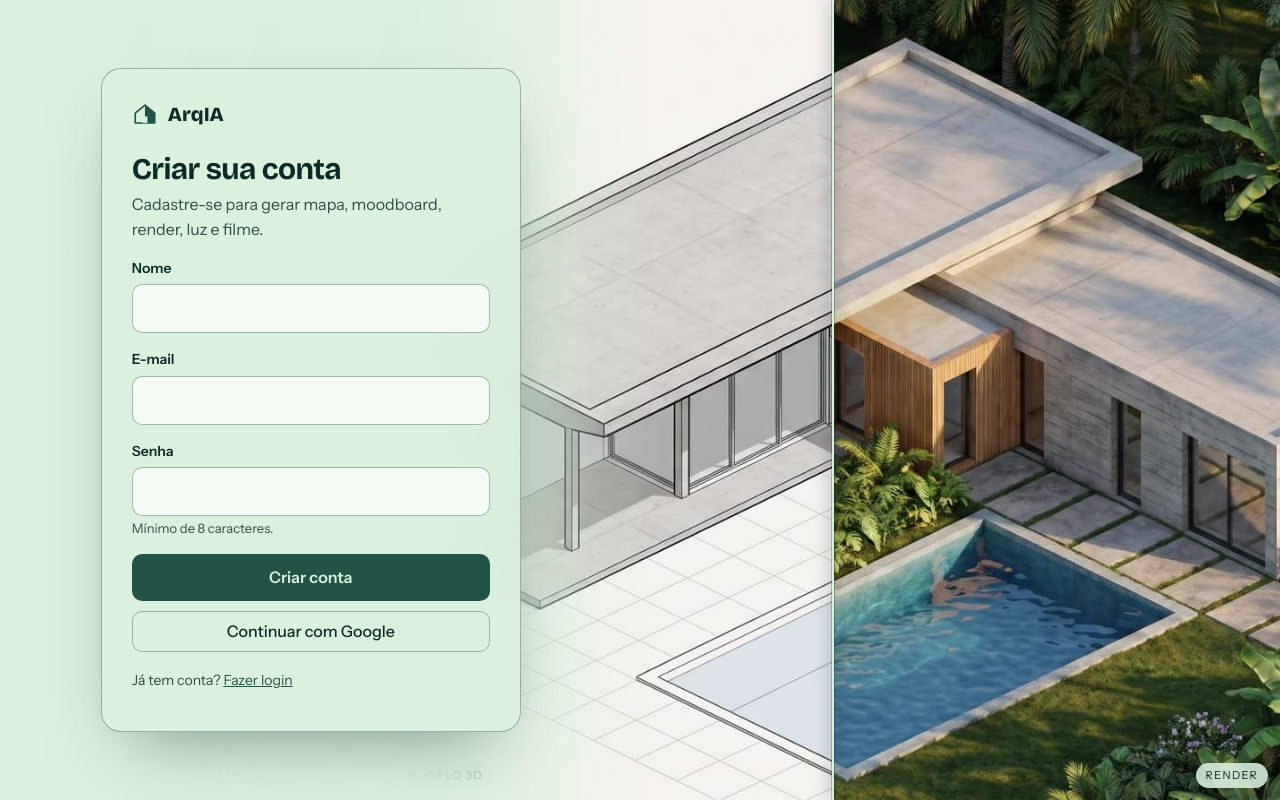
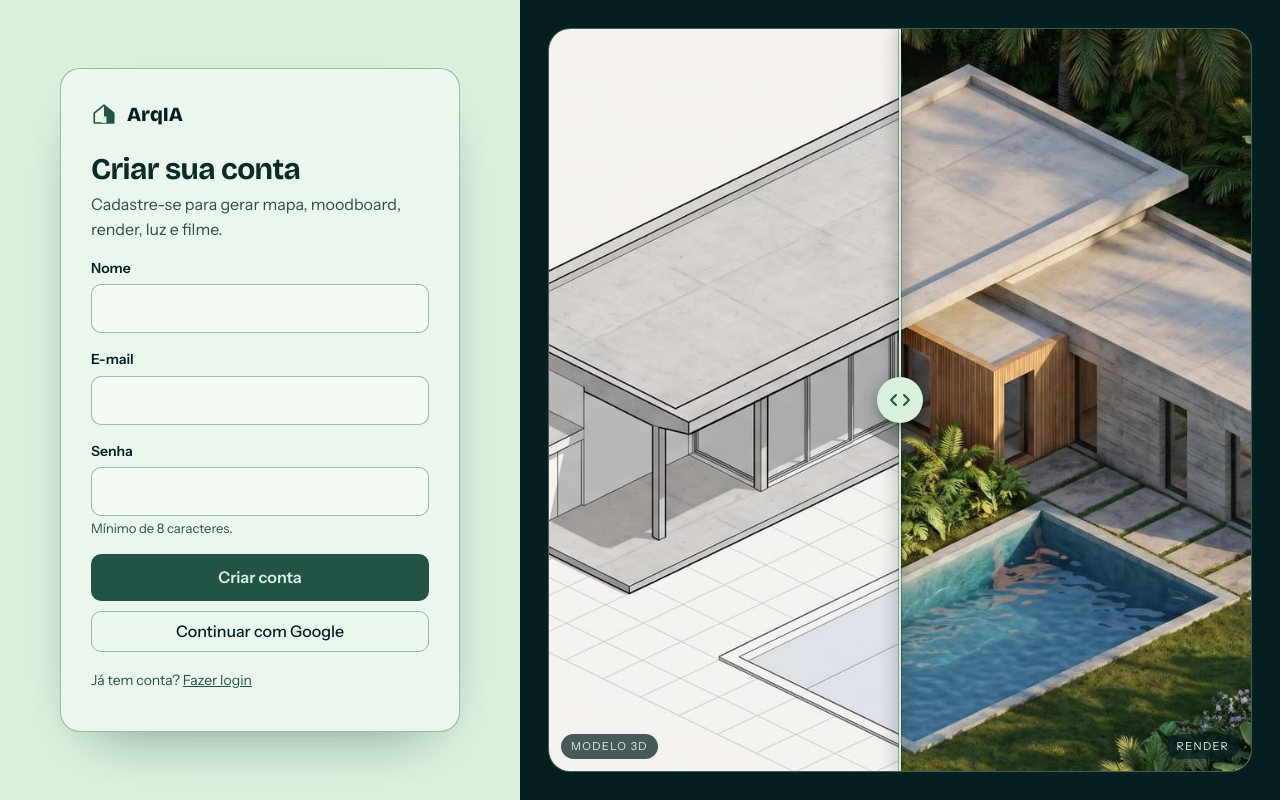
Before and after one commit to JohniGomes/automacao-arquitetura, a Next.js app: page /cadastro in a window 1280 px wide. Built offline with nearby package versions, Linux system fonts and the light colour scheme; no server answers.

Commit message:
Sistema em verde escuro, login claro com painel escuro das fotos, divisão 3D/render arrastável
Co-Authored-By: Claude Sonnet 5.5 <noreply@anthropic.com>

```diff
--- a/app/cadastro/page.tsx
+++ b/app/cadastro/page.tsx
@@ -8,5 +8,10 @@ export const metadata = { title: "Criar conta — ArqIA" };
 
 export default async function Cadastro() {
   if (await currentUser()) redirect("/app/mapa");
-  return (<main className="auth"><HouseSplit /><AuthForm mode="register" /></main>);
+  return (
+    <main className="auth">
+      <div className="formside light"><AuthForm mode="register" /></div>
+      <div className="view"><HouseSplit /></div>
+    </main>
+  );
 }
--- a/app/globals.css
+++ b/app/globals.css
@@ -1,10 +1,32 @@
-/* Principais: #DAF1DE · #8EB69B · #235347 — Secundárias (escuras): #163832 · #0B2B26 · #051F20. Tema único, claro. */
+/* Paleta: #051F20 · #0B2B26 · #163832 · #235347 · #8EB69B · #DAF1DE.
+   Sistema (landing e app) em verde escuro; a classe .light reaplica a versão clara (lado do formulário no login). */
 :root {
   --p0: #051F20; --p1: #0B2B26; --p2: #163832; --p3: #235347; --p4: #8EB69B; --p5: #DAF1DE;
+  --bg: var(--p0);
+  --surface: var(--p1);
+  --surface-2: var(--p2);
+  --side: var(--p1);
+  --field: color-mix(in srgb, var(--p0) 75%, var(--p1));
+  --line: color-mix(in srgb, var(--p4) 20%, transparent);
+  --line-strong: color-mix(in srgb, var(--p4) 38%, transparent);
+  --ink: var(--p5);
+  --head: var(--p5);
+  --muted: color-mix(in srgb, var(--p4) 82%, var(--p0));
+  --accent: var(--p4);
+  --accent-hover: var(--p5);
+  --accent-ink: var(--p0);
+  --door: var(--p0);
+  --ok: #8fe3ad; --bad: #ff9f94;
+  --font-body: var(--f-body), system-ui, -apple-system, "Segoe UI", sans-serif;
+  --font-display: var(--f-display), var(--f-body), system-ui, sans-serif;
+  color-scheme: dark;
+}
+.light {
   --bg: var(--p5);
   --surface: color-mix(in srgb, var(--p5) 55%, white);
   --surface-2: color-mix(in srgb, var(--p4) 42%, var(--p5));
   --side: color-mix(in srgb, var(--p4) 50%, var(--p5));
+  --field: color-mix(in srgb, var(--p5) 30%, white);
   --line: color-mix(in srgb, var(--p3) 22%, transparent);
   --line-strong: color-mix(in srgb, var(--p3) 40%, transparent);
   --ink: var(--p0);
@@ -13,10 +35,10 @@
   --accent: var(--p3);
   --accent-hover: var(--p2);
   --accent-ink: var(--p5);
+  --door: var(--p5);
   --ok: #2c6b45; --bad: #a3322a;
-  --font-body: var(--f-body), system-ui, -apple-system, "Segoe UI", sans-serif;
-  --font-display: var(--f-display), var(--f-body), system-ui, sans-serif;
   color-scheme: light;
+  background: var(--bg); color: var(--ink);
 }
 * { box-sizing: border-box; }
 html { background: var(--bg); }
@@ -25,25 +47,25 @@ a { color: var(--accent); }
 h1, h2, h3 { font-family: var(--font-display); font-weight: 700; letter-spacing: -0.02em; text-wrap: balance; margin: 0; color: var(--head); }
 h1 { font-size: 28px; line-height: 1.15; } h2 { font-size: 19px; }
 p { margin: 0 0 10px; }
-:focus-visible { outline: 2px solid var(--p1); outline-offset: 2px; }
+:focus-visible { outline: 2px solid var(--accent); outline-offset: 2px; }
 
 /* ---------- controles ---------- */
 input[type=text], input[type=email], input[type=password], textarea, select {
   width: 100%; padding: 11px 12px; border: 1px solid var(--line-strong); border-radius: 10px;
-  background: color-mix(in srgb, var(--p5) 30%, white); color: var(--ink); font: inherit;
+  background: var(--field); color: var(--ink); font: inherit;
 }
-input::placeholder, textarea::placeholder { color: color-mix(in srgb, var(--p3) 65%, var(--p5)); }
+input::placeholder, textarea::placeholder { color: color-mix(in srgb, var(--muted) 70%, transparent); }
 input[type=file] { color: var(--muted); font-size: 14px; max-width: 100%; }
-input[type=file]::file-selector-button { background: var(--surface-2); color: var(--p1); border: 1px solid var(--line-strong); border-radius: 8px; padding: 6px 12px; margin-right: 10px; cursor: pointer; font: inherit; font-size: 14px; }
-input[type=range] { width: 100%; accent-color: var(--p3); }
+input[type=file]::file-selector-button { background: var(--surface-2); color: var(--ink); border: 1px solid var(--line-strong); border-radius: 8px; padding: 6px 12px; margin-right: 10px; cursor: pointer; font: inherit; font-size: 14px; }
+input[type=range] { width: 100%; accent-color: var(--accent); }
 textarea { min-height: 160px; line-height: 1.5; }
 button, .btn { background: var(--accent); color: var(--accent-ink); border: 0; border-radius: 10px; padding: 11px 20px; font: inherit; font-weight: 600; cursor: pointer; text-decoration: none; display: inline-flex; align-items: center; justify-content: center; gap: 8px; transition: background .15s; }
 button:hover:not(:disabled), .btn:hover { background: var(--accent-hover); }
 button:disabled { opacity: .5; cursor: wait; }
-button.ghost, .btn.ghost { background: transparent; color: var(--p1); border: 1px solid var(--line-strong); padding: 7px 14px; font-weight: 500; }
+button.ghost, .btn.ghost { background: transparent; color: var(--ink); border: 1px solid var(--line-strong); padding: 7px 14px; font-weight: 500; }
 button.ghost:hover:not(:disabled), .btn.ghost:hover { background: var(--surface-2); }
 .btn.lg { padding: 14px 26px; font-size: 16px; }
-label { display: block; font-weight: 600; margin-bottom: 5px; font-size: 14px; color: var(--p1); }
+label { display: block; font-weight: 600; margin-bottom: 5px; font-size: 14px; color: var(--ink); }
 .field { margin: 16px 0; }
 
 /* ---------- blocos do app ---------- */
@@ -52,12 +74,12 @@ label { display: block; font-weight: 600; margin-bottom: 5px; font-size: 14px; c
 .row.gap { justify-content: flex-start; }
 .muted { color: var(--muted); } .small { font-size: 13px; margin: 2px 0 6px; }
 .err { color: var(--bad); font-weight: 500; }
-.warn { background: color-mix(in srgb, var(--p4) 45%, transparent); border: 1px solid var(--line-strong); color: var(--p1); padding: 9px 14px; border-radius: 10px; font-size: 14px; }
-.tag { font-size: 12px; padding: 3px 11px; border-radius: 99px; background: var(--surface-2); color: var(--p1); }
-.tag.done { background: color-mix(in srgb, var(--ok) 16%, var(--p5)); color: var(--ok); }
-.tag.error { background: color-mix(in srgb, var(--bad) 14%, var(--p5)); color: var(--bad); }
+.warn { background: color-mix(in srgb, var(--accent) 14%, transparent); border: 1px solid var(--line-strong); color: var(--ink); padding: 9px 14px; border-radius: 10px; font-size: 14px; }
+.tag { font-size: 12px; padding: 3px 11px; border-radius: 99px; background: var(--surface-2); color: var(--ink); }
+.tag.done { background: color-mix(in srgb, var(--ok) 20%, transparent); color: var(--ok); }
+.tag.error { background: color-mix(in srgb, var(--bad) 18%, transparent); color: var(--bad); }
 .bar { height: 8px; background: var(--surface-2); border-radius: 99px; overflow: hidden; margin: 12px 0 6px; }
-.bar div { height: 100%; background: linear-gradient(90deg, var(--p3), var(--p2)); transition: width .4s; }
+.bar div { height: 100%; background: linear-gradient(90deg, var(--p3), var(--p4)); transition: width .4s; }
 .grid { display: grid; grid-template-columns: repeat(auto-fill, minmax(250px, 1fr)); gap: 16px; }
 figure { margin: 0; background: var(--surface); border: 1px solid var(--line); border-radius: 14px; overflow: hidden; }
 figure img, figure video { width: 100%; display: block; }
@@ -65,11 +87,11 @@ figcaption { display: flex; justify-content: space-between; gap: 8px; padding: 1
 .preview { max-width: 300px; width: 100%; border-radius: 12px; margin-top: 10px; display: block; border: 1px solid var(--line); }
 .thumbs { display: flex; flex-wrap: wrap; gap: 10px; margin: 10px 0; }
 .thumbs img { height: 84px; border-radius: 10px; cursor: pointer; border: 2px solid transparent; }
-.thumbs img:hover, .thumbs img.sel { border-color: var(--p3); }
+.thumbs img:hover, .thumbs img.sel { border-color: var(--accent); }
 .chips { display: flex; flex-wrap: wrap; gap: 8px; }
-.chip { background: transparent; color: var(--p1); border: 1px solid var(--line-strong); border-radius: 99px; padding: 7px 16px; font-weight: 500; font-size: 14px; }
+.chip { background: transparent; color: var(--ink); border: 1px solid var(--line-strong); border-radius: 99px; padding: 7px 16px; font-weight: 500; font-size: 14px; }
 .chip:hover:not(:disabled) { background: var(--surface-2); }
-.chip.on { background: var(--p3); color: var(--p5); border-color: var(--p3); }
+.chip.on { background: var(--accent); color: var(--accent-ink); border-color: var(--accent); }
 .tools { display: grid; grid-template-columns: repeat(auto-fill, minmax(220px, 1fr)); gap: 14px; } .tools .card { margin: 0; }
 .attr { font-size: 12px; color: var(--muted); }
 details summary { cursor: pointer; }
@@ -77,18 +99,18 @@ details summary { cursor: pointer; }
 
 /* ---------- app: menu lateral ---------- */
 .shell { display: flex; min-height: 100vh; }
-.side { position: fixed; inset: 0 auto 0 0; width: 252px; background: var(--side); border-right: 1px solid var(--line); display: flex; flex-direction: column; padding: 20px 14px; z-index: 30; }
-.brand { display: flex; align-items: center; gap: 10px; font-family: var(--font-display); font-weight: 800; font-size: 20px; color: var(--p1); text-decoration: none; padding: 0 8px 18px; }
-.brand svg { width: 26px; height: 26px; flex: none; }
+.side { --door: var(--p1); position: fixed; inset: 0 auto 0 0; width: 252px; background: var(--side); border-right: 1px solid var(--line); display: flex; flex-direction: column; padding: 20px 14px; z-index: 30; }
+.brand { display: flex; align-items: center; gap: 10px; font-family: var(--font-display); font-weight: 800; font-size: 20px; color: var(--ink); text-decoration: none; padding: 0 8px 18px; }
+.brand svg { width: 26px; height: 26px; flex: none; color: var(--accent); }
 .side .group { font-size: 11px; letter-spacing: .12em; text-transform: uppercase; color: var(--muted); padding: 14px 10px 6px; }
 .side nav { display: flex; flex-direction: column; gap: 2px; }
-.side nav a { display: flex; align-items: center; gap: 12px; padding: 10px 12px; border-radius: 10px; color: var(--p1); text-decoration: none; font-size: 15px; }
-.side nav a svg { width: 19px; height: 19px; flex: none; stroke: var(--p3); }
-.side nav a:hover { background: color-mix(in srgb, var(--p5) 55%, transparent); }
-.side nav a.on { background: var(--p3); color: var(--p5); font-weight: 600; }
-.side nav a.on svg { stroke: var(--p5); }
+.side nav a { display: flex; align-items: center; gap: 12px; padding: 10px 12px; border-radius: 10px; color: var(--ink); text-decoration: none; font-size: 15px; }
+.side nav a svg { width: 19px; height: 19px; flex: none; stroke: var(--accent); }
+.side nav a:hover { background: color-mix(in srgb, var(--p4) 14%, transparent); }
+.side nav a.on { background: var(--accent); color: var(--accent-ink); font-weight: 600; }
+.side nav a.on svg { stroke: var(--accent-ink); }
 .side .foot { margin-top: auto; border-top: 1px solid var(--line-strong); padding-top: 14px; display: flex; flex-direction: column; gap: 10px; }
-.credits { display: flex; justify-content: space-between; align-items: center; background: var(--p5); border: 1px solid var(--line); border-radius: 12px; padding: 10px 14px; color: var(--p1); text-decoration: none; font-size: 14px; font-variant-numeric: tabular-nums; }
+.credits { display: flex; justify-content: space-between; align-items: center; background: var(--surface-2); border: 1px solid var(--line); border-radius: 12px; padding: 10px 14px; color: var(--ink); text-decoration: none; font-size: 14px; font-variant-numeric: tabular-nums; }
 .credits b { font-size: 18px; font-family: var(--font-display); }
 .who { font-size: 13px; color: var(--muted); padding: 0 4px; overflow: hidden; text-overflow: ellipsis; white-space: nowrap; }
 .main { flex: 1; min-width: 0; margin-left: 252px; }
@@ -99,50 +121,52 @@ details summary { cursor: pointer; }
   .shell { display: block; }
   .side { transform: translateX(-100%); transition: transform .25s; width: min(82vw, 300px); }
   .side.open { transform: none; }
-  .scrim.open { display: block; position: fixed; inset: 0; background: rgba(5, 31, 32, .5); z-index: 25; }
+  .scrim.open { display: block; position: fixed; inset: 0; background: rgba(5, 31, 32, .65); z-index: 25; }
   .main { margin-left: 0; }
-  .topbar { display: flex; align-items: center; gap: 12px; padding: 12px 16px; border-bottom: 1px solid var(--line); background: var(--side); position: sticky; top: 0; z-index: 20; }
+  .topbar { --door: var(--p1); display: flex; align-items: center; gap: 12px; padding: 12px 16px; border-bottom: 1px solid var(--line); background: var(--side); position: sticky; top: 0; z-index: 20; }
   .wrap { padding: 20px 16px 32px; }
   .topbar .brand { padding: 0; }
 }
 
-/* ---------- casa: modelo 3D (esquerda) e render (direita), mesma foto em dois estados, divisão fixa ---------- */
-.house { position: relative; overflow: hidden; background: var(--p5); isolation: isolate; }
-.house .layer { position: absolute; inset: 0; width: 100%; height: 100%; display: block; object-fit: cover; }
-.house .real { clip-path: inset(0 0 0 50%); }
-.house .seam { position: absolute; top: 0; bottom: 0; left: 50%; width: 2px; background: var(--p5); box-shadow: 0 0 0 1px color-mix(in srgb, var(--p1) 25%, transparent), 0 0 16px 2px color-mix(in srgb, var(--p1) 35%, transparent); }
-.house .tg { position: absolute; bottom: 12px; font-size: 11px; letter-spacing: .12em; text-transform: uppercase; background: color-mix(in srgb, var(--p5) 88%, transparent); color: var(--p1); padding: 4px 10px; border-radius: 99px; }
+/* ---------- casa: modelo 3D (esquerda) e render (direita); a divisão é arrastável ---------- */
+.house { position: relative; overflow: hidden; background: var(--p1); isolation: isolate; cursor: ew-resize; touch-action: pan-y; user-select: none; -webkit-user-select: none; }
+.house .layer { position: absolute; inset: 0; width: 100%; height: 100%; display: block; object-fit: cover; pointer-events: none; }
+.house .seam { position: absolute; top: 0; bottom: 0; width: 2px; margin-left: -1px; background: var(--p5); box-shadow: 0 0 0 1px color-mix(in srgb, var(--p0) 30%, transparent), 0 0 16px 2px color-mix(in srgb, var(--p0) 40%, transparent); pointer-events: none; }
+.house .knob { position: absolute; top: 50%; left: 50%; width: 46px; height: 46px; margin: -23px 0 0 -23px; border-radius: 50%; background: var(--p5); color: var(--p3); display: grid; place-items: center; box-shadow: 0 6px 18px rgba(5, 31, 32, .45); }
+.house:focus-visible .knob, .house:hover .knob { background: #fff; }
+.house .knob svg { width: 24px; height: 24px; }
+.house .tg { position: absolute; bottom: 12px; font-size: 11px; letter-spacing: .12em; text-transform: uppercase; background: color-mix(in srgb, var(--p0) 72%, transparent); color: var(--p5); padding: 4px 10px; border-radius: 99px; pointer-events: none; }
 .house .tg.l { left: 12px; } .house .tg.r { right: 12px; }
 
 /* ---------- landing ---------- */
-.land { background: radial-gradient(1100px 620px at 82% -8%, color-mix(in srgb, var(--p4) 70%, transparent), transparent 62%), var(--bg); }
+.land { background: radial-gradient(1100px 620px at 82% -8%, color-mix(in srgb, var(--p3) 55%, transparent), transparent 62%), var(--bg); }
 .land .in { max-width: 1160px; margin: 0 auto; padding-left: 24px; padding-right: 24px; }
 .lnav { display: flex; align-items: center; justify-content: space-between; gap: 16px; padding-top: 20px; padding-bottom: 20px; }
 .lnav .links { display: flex; align-items: center; gap: 10px; flex-wrap: wrap; }
-.lnav .links a.txt { color: var(--p2); text-decoration: none; font-size: 15px; padding: 8px 10px; }
+.lnav .links a.txt { color: var(--p4); text-decoration: none; font-size: 15px; padding: 8px 10px; }
 .hero { display: grid; grid-template-columns: minmax(0, 1fr); gap: 44px; padding-top: 32px; padding-bottom: 72px; }
 .hero .txt { max-width: 780px; }
 .hero h1 { font-size: clamp(36px, 5.2vw, 62px); line-height: 1.03; letter-spacing: -0.035em; }
-.hero h1 em { font-style: normal; color: var(--p3); }
+.hero h1 em { font-style: normal; color: var(--p4); }
 .hero p.lead { font-size: 18px; color: var(--muted); max-width: 46ch; margin: 22px 0 28px; }
 .hero .cta { display: flex; gap: 12px; flex-wrap: wrap; }
-.hero .house { aspect-ratio: 1920 / 1072; border-radius: 26px; width: 100%; border: 1px solid var(--line-strong); box-shadow: 0 30px 70px -30px color-mix(in srgb, var(--p1) 55%, transparent); }
+.hero .house { aspect-ratio: 1920 / 1072; border-radius: 26px; width: 100%; border: 1px solid var(--line-strong); box-shadow: 0 30px 80px -30px rgba(0, 0, 0, .7); }
 .sec { padding-top: 64px; padding-bottom: 64px; border-top: 1px solid var(--line-strong); }
 .sec h2 { font-size: clamp(26px, 3.4vw, 40px); max-width: 20ch; }
 .sec .sub { color: var(--muted); max-width: 56ch; margin-top: 14px; }
 .steps { list-style: none; margin: 36px 0 0; padding: 0; display: grid; gap: 0; }
 .steps li { display: grid; grid-template-columns: 64px minmax(0, 1fr) minmax(0, 1.3fr); gap: 20px; padding: 24px 0; border-top: 1px solid var(--line); align-items: baseline; }
 .steps li:last-child { border-bottom: 1px solid var(--line); }
-.steps .n { font-family: var(--font-display); font-size: 28px; color: var(--p3); font-weight: 800; font-variant-numeric: tabular-nums; }
+.steps .n { font-family: var(--font-display); font-size: 28px; color: var(--p4); font-weight: 800; font-variant-numeric: tabular-nums; }
 .steps h3 { font-size: 22px; }
 .steps p { color: var(--muted); margin: 0; }
 .trio { display: grid; grid-template-columns: repeat(3, minmax(0, 1fr)); gap: 40px; margin-top: 36px; }
-.trio h3 { font-size: 18px; margin-bottom: 8px; color: var(--p3); } .trio p { color: var(--muted); }
-.final { text-align: center; padding: 64px 24px; margin-bottom: 48px; border-radius: 24px; background: var(--p1); color: var(--p5); }
+.trio h3 { font-size: 18px; margin-bottom: 8px; color: var(--p4); } .trio p { color: var(--muted); }
+.final { text-align: center; padding: 64px 24px; margin-bottom: 48px; border-radius: 24px; background: var(--p3); color: var(--p5); }
 .final h2 { margin: 0 auto; max-width: 18ch; font-size: clamp(30px, 4vw, 48px); color: var(--p5); }
 .final .cta { display: flex; justify-content: center; gap: 12px; flex-wrap: wrap; margin-top: 28px; }
-.final .btn { background: var(--p4); color: var(--p0); } .final .btn:hover { background: var(--p5); }
-.final .btn.ghost { background: transparent; color: var(--p5); border-color: color-mix(in srgb, var(--p4) 55%, transparent); } .final .btn.ghost:hover { background: color-mix(in srgb, var(--p5) 12%, transparent); }
+.final .btn { background: var(--p5); color: var(--p0); } .final .btn:hover { background: #fff; }
+.final .btn.ghost { background: transparent; color: var(--p5); border-color: color-mix(in srgb, var(--p5) 50%, transparent); } .final .btn.ghost:hover { background: color-mix(in srgb, var(--p5) 14%, transparent); }
 .lfoot { border-top: 1px solid var(--line-strong); padding-top: 24px; padding-bottom: 36px; font-size: 12.5px; color: var(--muted); }
 @media (max-width: 900px) {
   .hero { gap: 28px; padding-top: 16px; padding-bottom: 48px; }
@@ -150,14 +174,19 @@ details summary { cursor: pointer; }
   .trio { grid-template-columns: minmax(0, 1fr); gap: 24px; }
 }
 
-/* ---------- login / cadastro ---------- */
-.auth { position: relative; min-height: 100vh; display: flex; align-items: center; padding: 24px; }
-.auth .house { position: fixed; inset: 0 0 0 30%; z-index: 0; -webkit-mask-image: linear-gradient(90deg, transparent, #000 24%); mask-image: linear-gradient(90deg, transparent, #000 24%); }
-.auth .house .layer { object-position: 40% 50%; }
-.auth::before { content: ""; position: fixed; inset: 0; z-index: 1; background: linear-gradient(90deg, var(--p5) 0%, color-mix(in srgb, var(--p5) 80%, transparent) 30%, transparent 52%); pointer-events: none; }
-.auth .box { position: relative; z-index: 2; width: min(420px, 100%); margin-left: clamp(0px, 6vw, 96px); background: color-mix(in srgb, var(--p5) 86%, transparent); backdrop-filter: blur(14px); border: 1px solid var(--line-strong); border-radius: 20px; padding: 30px; box-shadow: 0 30px 70px -30px color-mix(in srgb, var(--p1) 50%, transparent); }
+/* ---------- login / cadastro: formulário em fundo claro, fotos em painel verde escuro ---------- */
+.auth { display: grid; grid-template-columns: minmax(340px, 520px) minmax(0, 1fr); min-height: 100vh; background: var(--p0); }
+.auth .formside { display: flex; align-items: center; justify-content: center; padding: 32px; }
+.auth .box { width: min(400px, 100%); background: var(--surface); border: 1px solid var(--line-strong); border-radius: 20px; padding: 30px; box-shadow: 0 24px 60px -34px color-mix(in srgb, var(--p1) 60%, transparent); }
 .auth .box h1 { font-size: 30px; margin-bottom: 6px; }
 .auth .brand { padding: 0 0 22px; }
 .auth .sw { font-size: 14px; color: var(--muted); margin-top: 18px; }
 .auth .full { width: 100%; }
-@media (max-width: 700px) { .auth .house { inset: 0; -webkit-mask-image: none; mask-image: none; } .auth::before { background: color-mix(in srgb, var(--p5) 55%, transparent); } .auth .box { margin-left: 0; } .house .tg { display: none; } }
+.auth .view { display: flex; padding: 28px; background: var(--p0); }
+.auth .view .house { flex: 1; min-height: 0; border-radius: 22px; border: 1px solid var(--line-strong); }
+.auth .view .house .layer { object-position: 42% 50%; }
+@media (max-width: 800px) {
+  .auth { grid-template-columns: minmax(0, 1fr); }
+  .auth .view { order: -1; padding: 16px; height: 280px; }
+  .auth .formside { padding: 20px 16px 32px; }
+}
--- a/components/HouseSplit.tsx
+++ b/components/HouseSplit.tsx
@@ -1,13 +1,46 @@
+"use client";
+import { useRef, useState } from "react";
+
 /**
  * Mesma casa em duas fotos com o mesmo enquadramento: modelo 3D à esquerda, render à direita.
- * A faixa de divisão se move devagar (CSS em globals.css) revelando mais de um lado, depois do outro.
+ * Arraste (mouse ou toque) ou use as setas do teclado para mover a divisão.
  */
 export default function HouseSplit({ className = "" }: { className?: string }) {
+  const [pos, setPos] = useState(50);
+  const box = useRef<HTMLDivElement>(null);
+  const dragging = useRef(false);
+
+  const move = (x: number) => {
+    const r = box.current!.getBoundingClientRect();
+    setPos(Math.min(97, Math.max(3, ((x - r.left) / r.width) * 100)));
+  };
+
   return (
-    <div className={`house ${className}`} aria-hidden="true">
-      <img className="layer wire" src="/casa/modelo.jpg" alt="" />
-      <img className="layer real" src="/casa/render.jpg" alt="" />
-      <div className="seam" />
+    <div
+      ref={box}
+      className={`house ${className}`}
+      role="slider"
+      tabIndex={0}
+      aria-label="Comparar o modelo 3D com o render: arraste para os lados"
+      aria-valuemin={0}
+      aria-valuemax={100}
+      aria-valuenow={Math.round(pos)}
+      onPointerDown={(e) => { dragging.current = true; e.currentTarget.setPointerCapture(e.pointerId); move(e.clientX); }}
+      onPointerMove={(e) => { if (dragging.current) move(e.clientX); }}
+      onPointerUp={() => { dragging.current = false; }}
+      onPointerCancel={() => { dragging.current = false; }}
+      onKeyDown={(e) => {
+        if (e.key === "ArrowLeft") { e.preventDefault(); setPos((p) => Math.max(3, p - 4)); }
+        if (e.key === "ArrowRight") { e.preventDefault(); setPos((p) => Math.min(97, p + 4)); }
+      }}
+    >
+      <img className="layer wire" src="/casa/modelo.jpg" alt="Modelo 3D da casa" draggable={false} />
+      <img className="layer real" src="/casa/render.jpg" alt="Render da casa" draggable={false} style={{ clipPath: `inset(0 0 0 ${pos}%)` }} />
+      <div className="seam" style={{ left: `${pos}%` }}>
+        <span className="knob">
+          <svg viewBox="0 0 24 24" fill="none" stroke="currentColor" strokeWidth="2" strokeLinecap="round" strokeLinejoin="round" aria-hidden="true"><path d="M8 7l-5 5 5 5M16 7l5 5-5 5" /></svg>
+        </span>
+      </div>
       <span className="tg l">Modelo 3D</span>
       <span className="tg r">Render</span>
     </div>
--- a/components/Logo.tsx
+++ b/components/Logo.tsx
@@ -1,10 +1,10 @@
-/** Marca: casa em duas metades (traço à esquerda, preenchida à direita). */
+/** Marca: casa em duas metades (traço à esquerda, preenchida à direita). A cor vem do contexto (currentColor). */
 export default function Logo() {
   return (
     <svg viewBox="0 0 32 32" aria-hidden="true">
-      <path d="M4 15 16 5l12 10v12H4z" fill="none" stroke="#235347" strokeWidth="2" strokeLinejoin="round" />
-      <path d="M16 5l12 10v12H16z" fill="#235347" />
-      <rect x="13" y="19" width="6" height="8" fill="#DAF1DE" />
+      <path d="M4 15 16 5l12 10v12H4z" fill="none" stroke="currentColor" strokeWidth="2" strokeLinejoin="round" />
+      <path d="M16 5l12 10v12H16z" fill="currentColor" />
+      <rect x="13" y="19" width="6" height="8" style={{ fill: "var(--door)" }} />
     </svg>
   );
 }
```
Also changed, not shown: app/login/page.tsx (+6 -1 lines).
